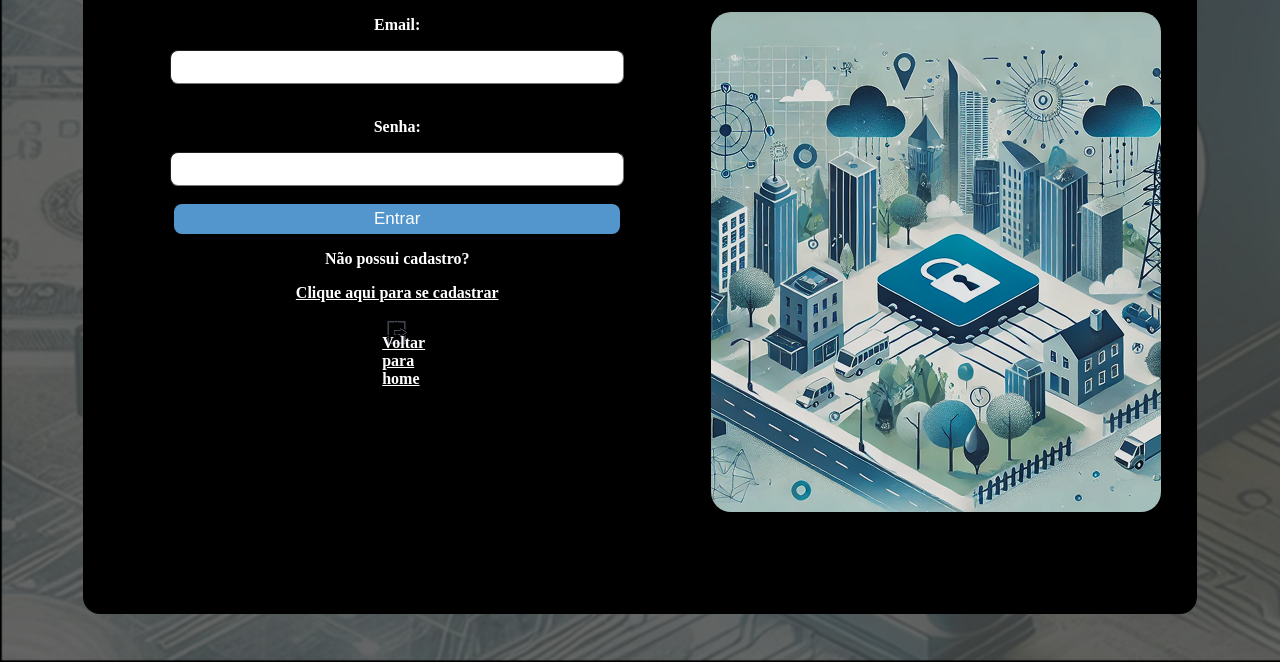
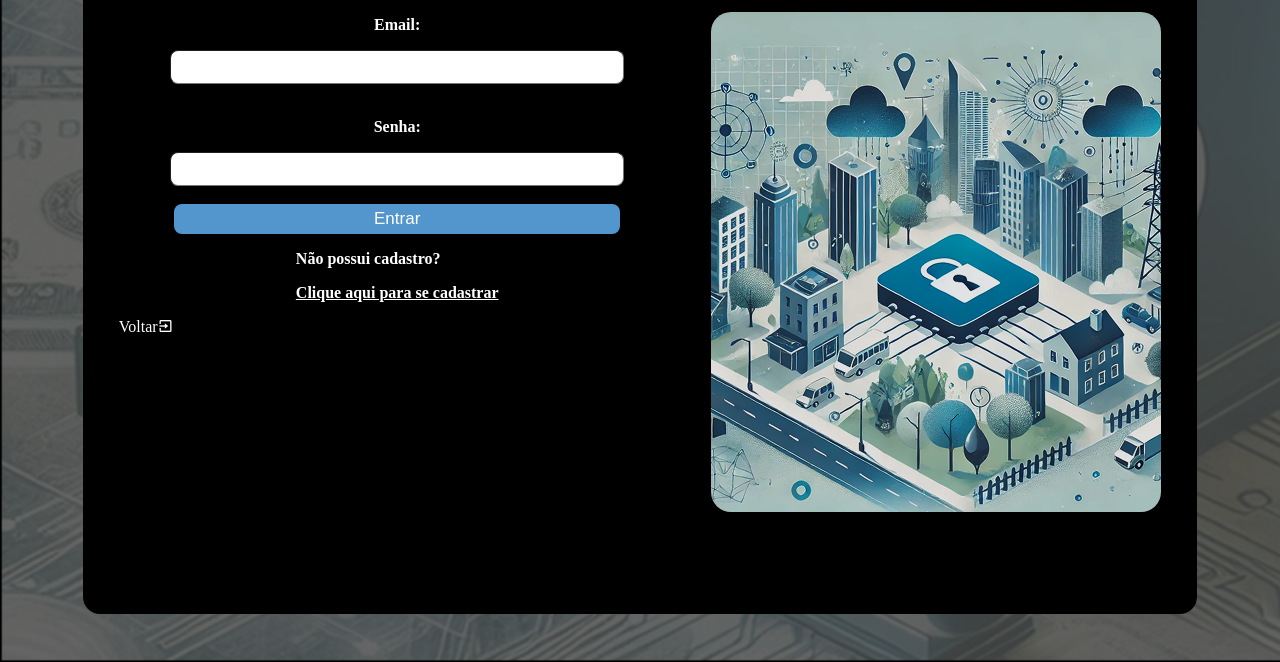
Before and after one commit to CaioVisconti/StreamLine-ATM, a plain HTML site: page Site/public/login.html in a window 1280 px wide. Shown: the part 138-800 px from the top of the page. Drawn offline with nearby package versions, Linux system fonts and the light colour scheme.

Commit message:
cadastro

```diff
--- a/Site/public/login.html
+++ b/Site/public/login.html
@@ -10,6 +10,8 @@
 
     <link rel="stylesheet" href="../public/style/login.css">
     <link rel="icon" href="../public/assets/logo_fundo_branco.png">
+    <link href='https://unpkg.com/boxicons@2.1.4/css/boxicons.min.css' rel='stylesheet'>
+
 
 </head>
 
@@ -25,16 +27,19 @@
             <p class="texto_forte">Senha: </p>
             <input type="password" id="ipt_senha" class="inputLogin"><br>
             <button onclick="login()" id="button_login" class="button">Entrar</button>
+
             <div>
                 <p>Não possui cadastro?</p>
                 <a href="../public/cadastro.html" style="color: #fff;"><p style="color:#fff;">Clique aqui para se cadastrar</p></a>
             </div>
 
             <div class="home">
-              <a href="../public/index.html" style="color: #fff;"><p style="color:#fff;">Voltar para home</p></a>
+              <a href="../public/index.html">Voltar</p>
+              </a>
+              <i class='bx bx-exit'></i>
             </div>
 
-            </div>
+    </div>
     </div>
 </body>
 </html>
--- a/Site/public/style/cadastro.css
+++ b/Site/public/style/cadastro.css
@@ -55,7 +55,6 @@ body{
 /* Inpusts de cadastro */
 .cadastro p{
     font-weight: 700;
-    text-align: center;
     color: #fff;
 }
 
--- a/Site/public/style/login.css
+++ b/Site/public/style/login.css
@@ -54,7 +54,7 @@ body{
 /* Inputs de login */
 .Login p{
     font-weight: 700;
-    text-align: center;
+    text-align: left;
     color: #fff;
 }
 
@@ -87,9 +87,18 @@ button{
 }
 
 .home {
-    background-image: url('../assets/imghome.png');
-    width: 30px;
-    height: 30px;
-    border-radius: 10px;
+    width: 100%;
+    height: 10%;
+    /* border: solid white 1px; */
+    display: flex;
+
+    && i{
+        color: #fff;
+    }
+
+    && a{
+        text-decoration: none;
+        color: #fff;
+    }
 
 }
```
